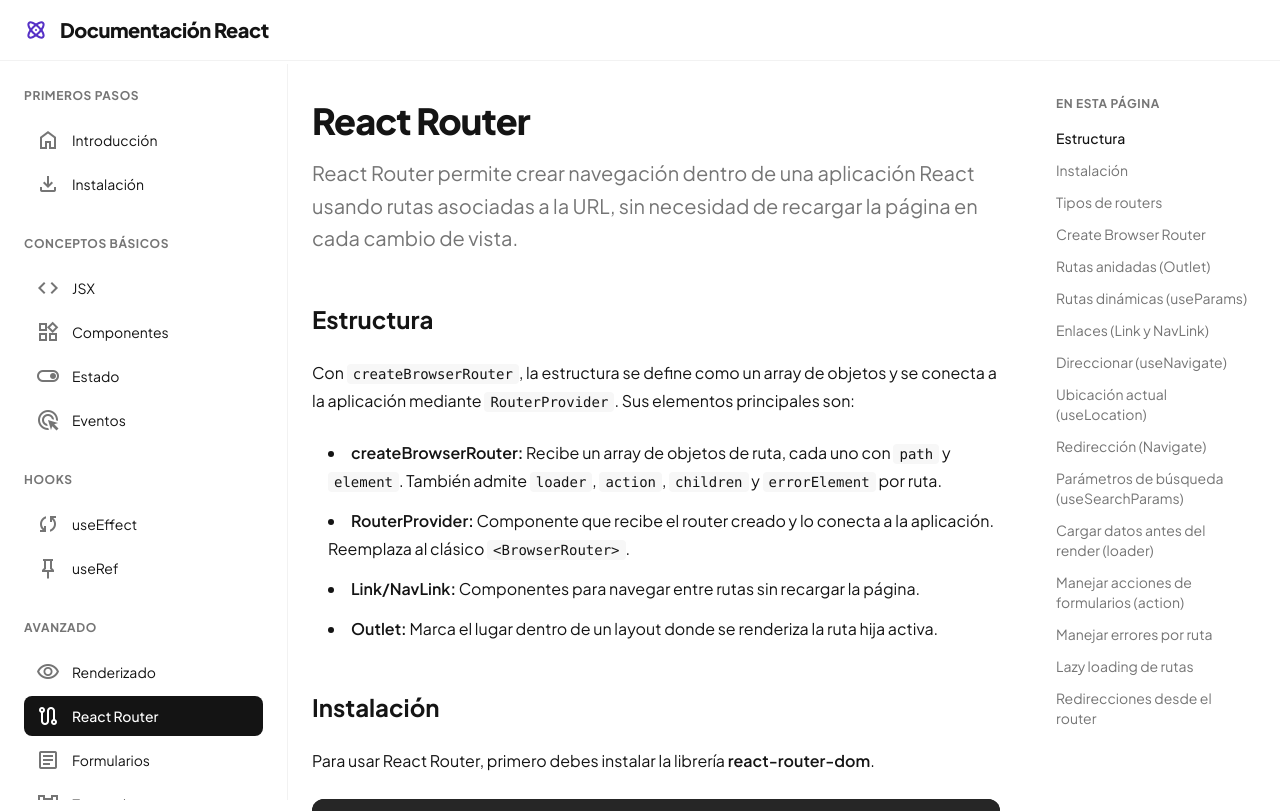
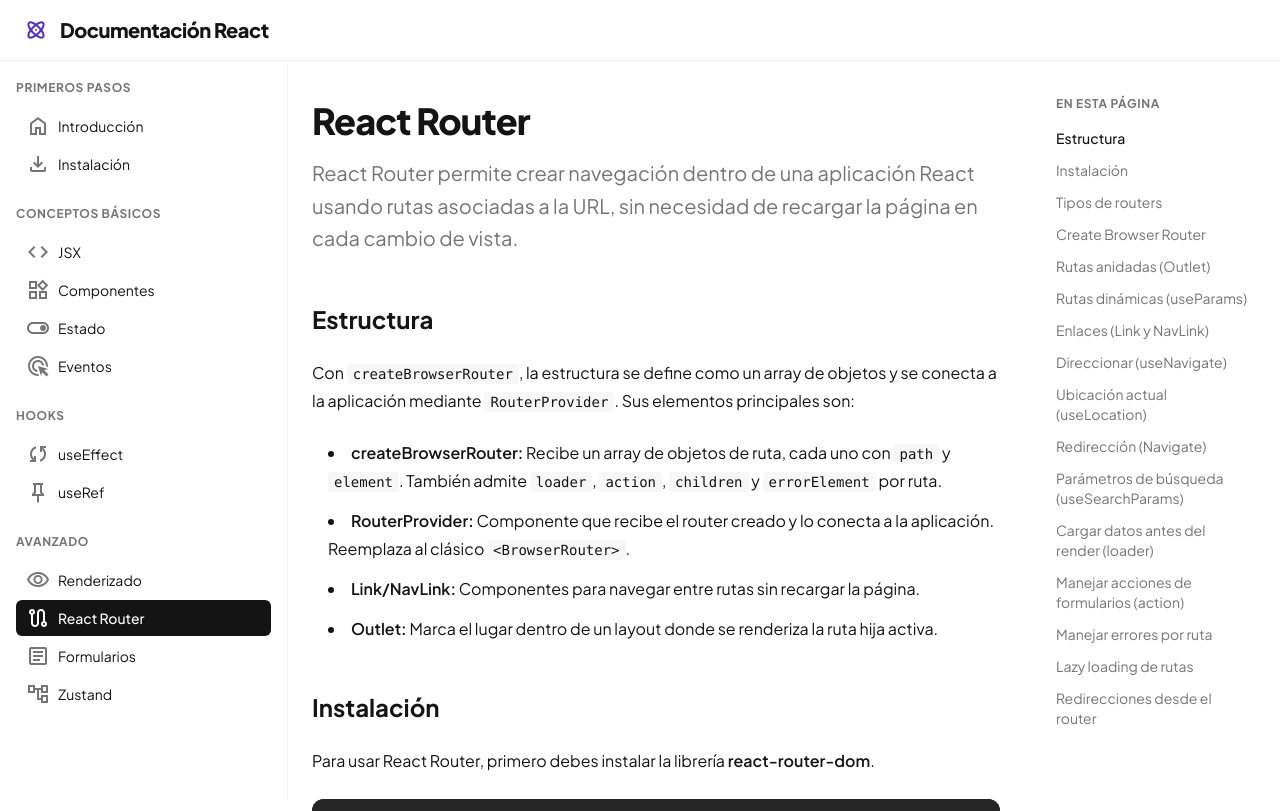
Before and after one commit to AJVP1/react, a React (Vite) app: page /#/rutas in a window 1280 px wide. Shown: the top 811 px of the page. Built offline with nearby package versions, Linux system fonts and the light colour scheme.

Commit message:
mejora en tamano del sidebar

```diff
--- a/src/components/Sidebar.tsx
+++ b/src/components/Sidebar.tsx
@@ -16,19 +16,19 @@
 
 export const Sidebar = () => {
   return (
-    <aside className="sidebar-scroll hidden md:flex md:w-72 md:flex-col md:sticky md:top-16 md:h-[calc(100vh-64px)] overflow-y-auto border-r border-[#f2f2f2] p-6 space-y-8">
+    <aside className="sidebar-scroll hidden md:flex md:w-72 md:flex-col md:sticky md:top-16 md:h-[calc(100vh-64px)] overflow-y-auto border-r border-[#f2f2f2] p-4 space-y-6">
       {groups.map((group) => (
         <div key={group.title}>
-          <h5 className="mb-4 text-xs font-bold uppercase tracking-wider text-[#757575]">
+          <h5 className="mb-3 text-xs font-bold uppercase tracking-wider text-[#757575]">
             {group.title}
           </h5>
-          <ul className="space-y-1">
+          <ul className="space-y-0.5">
             {group.items.map((item) => (
               <li key={item.to}>
                 <NavLink
                   to={item.to}
                   className={({ isActive }) =>
-                    `flex items-center gap-3 px-3 py-2 rounded-lg text-sm transition-colors ${
+                    `flex items-center gap-2 px-2.5 py-1.5 rounded-md text-sm transition-colors ${
                       isActive
                         ? "bg-[#141414] text-white font-medium"
                         : "text-[#141414] hover:bg-[#f2f2f2]"
@@ -38,7 +38,7 @@
                   {({ isActive }) => (
                     <>
                       <span
-                        className={`material-symbols-outlined text-base ${
+                        className={`material-symbols-outlined text-sm ${
                           isActive ? "text-white" : "text-[#757575]"
                         }`}
                       >
```
